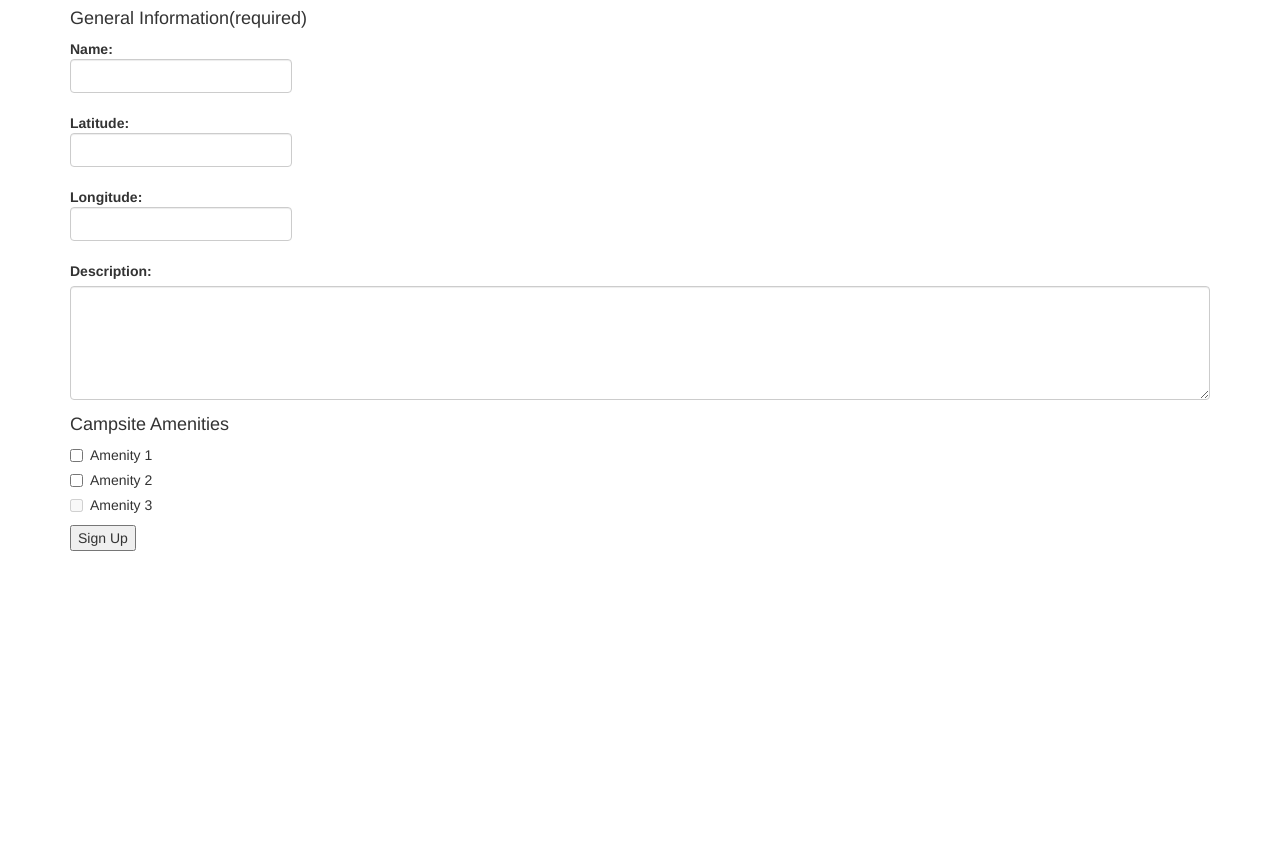
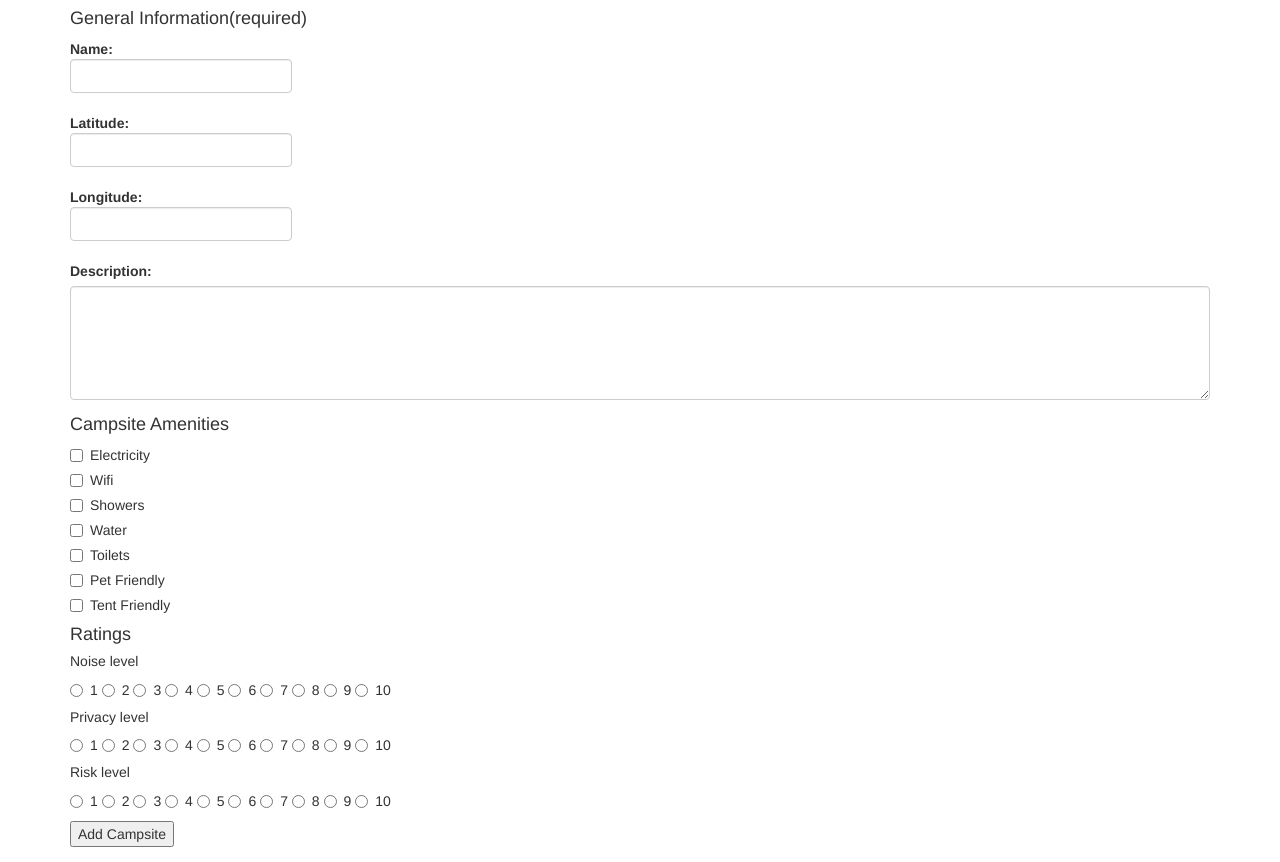
Before and after one commit to lmiller165/fullstack-free_campsite_project, a Flask app: page /add-campsite in a window 1280 px wide. Shown: the part 115-977 px from the top of the page. Before the commit the page ends 666 px from the top, so only its background shows below. Run offline with Flask 2, Linux system fonts and the light colour scheme; some libraries are stand-ins or nearby versions.

Commit message:
login functionality working. Html page for add-campsite is built out. Next step is to add a campsite to the db as a logged in user

```diff
--- a/server.py
+++ b/server.py
@@ -50,14 +50,14 @@ def login_process():
     session["user_id"] = user.user_id
 
     flash("Logged in")
-    # return redirect(f"/users/{user.user_id}")
+    return redirect(f"/users/{user.user_id}")
 
 
     return render_template("homepage.html")
 
 
 @app.route('/sign-up', methods=['GET'])
-def register_form():
+def signup_form():
     """Show form for user signup."""
 
     return render_template("sign-up.html")
--- a/templates/add-campsite.html
+++ b/templates/add-campsite.html
@@ -35,18 +35,86 @@
     <h4>Campsite Amenities</h4>
 
     <div class="checkbox">
-      <label><input type="checkbox" value="">Amenity 1</label>
+      <label><input type="checkbox" value="electricity">Electricity</label>
     </div>
+
     <div class="checkbox">
-      <label><input type="checkbox" value="">Amenity 2</label>
+      <label><input type="checkbox" value="wifi">Wifi</label>
     </div>
+
     <div class="checkbox disabled">
-      <label><input type="checkbox" value="" disabled>Amenity 3</label>
+      <label><input type="checkbox" value="showers">Showers</label>
+    </div>
+
+     <div class="checkbox">
+      <label><input type="checkbox" value="water">Water</label>
+    </div>
+
+    <div class="checkbox">
+      <label><input type="checkbox" value="toilets">Toilets</label>
+    </div>
+
+    <div class="checkbox disabled">
+      <label><input type="checkbox" value="petfriendly">Pet Friendly</label>
+    </div>
+
+    <div class="checkbox disabled">
+      <label><input type="checkbox" value="tentfriendly">Tent Friendly</label>
     </div>
 
 
+    <h4>Ratings</h4>
+
+    <div>
+      <h5>Noise level</h5>
+        <div class="radio inline">
+          <label><input type="radio" value="1">1</label>
+          <label><input type="radio" value="2">2</label>
+          <label><input type="radio" value="3">3</label>
+          <label><input type="radio" value="4">4</label>
+          <label><input type="radio" value="5">5</label>
+          <label><input type="radio" value="6">6</label>
+          <label><input type="radio" value="7">7</label>
+          <label><input type="radio" value="8">8</label>
+          <label><input type="radio" value="9">9</label>
+          <label><input type="radio" value="10">10</label>
+        </div>
+    </div>
+
+    <div>
+      <h5>Privacy level</h5>
+        <div class="radio inline">
+          <label><input type="radio" value="1">1</label>
+          <label><input type="radio" value="2">2</label>
+          <label><input type="radio" value="3">3</label>
+          <label><input type="radio" value="4">4</label>
+          <label><input type="radio" value="5">5</label>
+          <label><input type="radio" value="6">6</label>
+          <label><input type="radio" value="7">7</label>
+          <label><input type="radio" value="8">8</label>
+          <label><input type="radio" value="9">9</label>
+          <label><input type="radio" value="10">10</label>
+        </div>
+    </div>
+
+    <div>
+      <h5>Risk level</h5>
+        <div class="radio inline">
+          <label><input type="radio" value="1">1</label>
+          <label><input type="radio" value="2">2</label>
+          <label><input type="radio" value="3">3</label>
+          <label><input type="radio" value="4">4</label>
+          <label><input type="radio" value="5">5</label>
+          <label><input type="radio" value="6">6</label>
+          <label><input type="radio" value="7">7</label>
+          <label><input type="radio" value="8">8</label>
+          <label><input type="radio" value="9">9</label>
+          <label><input type="radio" value="10">10</label>
+        </div>
+    </div>
+
     <div class="form-group">
-      <input type="submit" value="Sign Up" class="btn-dark">
+      <input type="submit" value="Add Campsite" class="btn-dark">
     </div>
 
 
```
